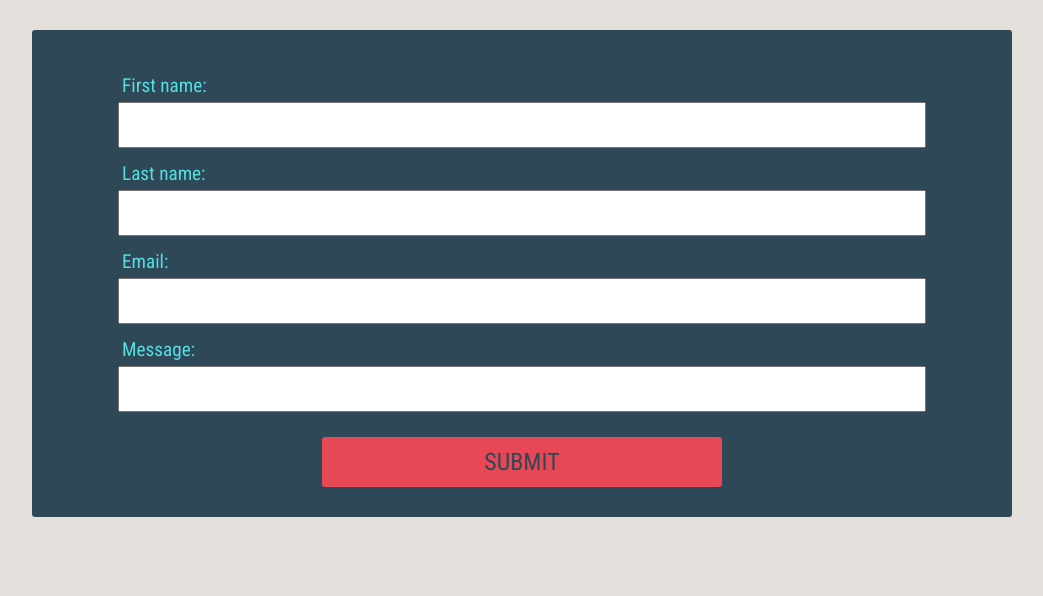
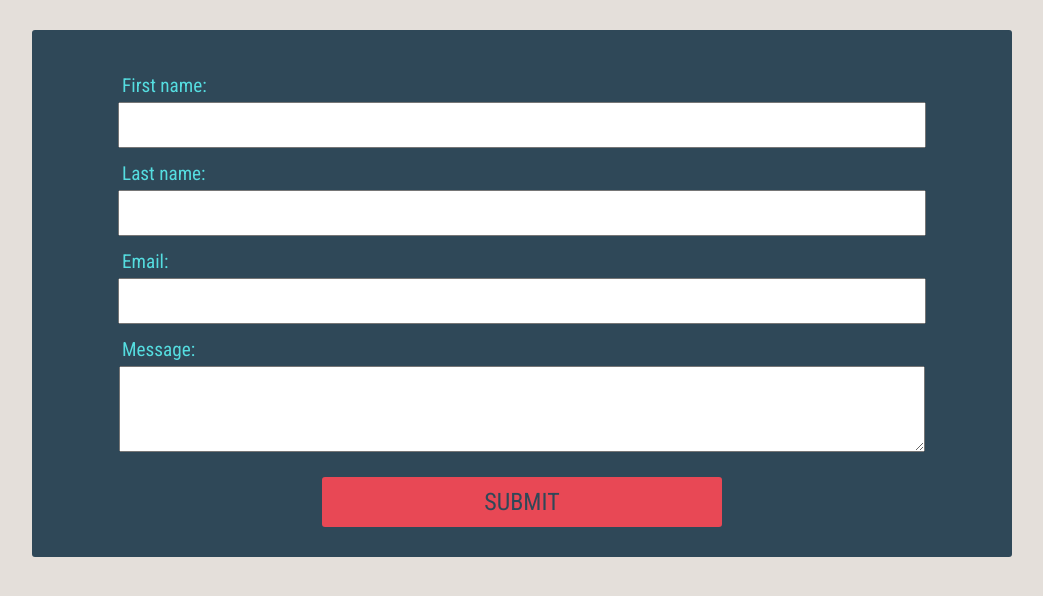
Before and after one commit to kescobar10/hw_listeners_escobar_kenia, a plain HTML site: page index.html in a window 1280 px wide. Shown: the whole page, without its empty margins (118-1161 px from the left). Drawn offline with Linux system fonts and the light colour scheme.

Commit message:
add textarea tag and fix css spacing

```diff
--- a/css/main.css
+++ b/css/main.css
@@ -1,6 +1,7 @@
 body {
     background-color: #e4dfda;
 }
+
 #container {
     margin: auto;
     background-color: #2f4858;
@@ -9,22 +10,31 @@ body {
     padding: 30px 10px;
     margin-top: 30px;
 }
+
 form,
 button {
     font-family: 'Roboto Condensed';
 }
-input {
+
+input,
+textarea {
     width: 800px;
     display: block;
     margin: auto;
     height: 40px;
 }
+
+textarea {
+    height: 80px;
+}
+
 label {
     display: block;
     padding: 15px 0px 5px 80px;
     font-size: 1.2em;
     color: #55dde0;
 }
+
 button {
     display: block;
     background-color: #e84855;
--- a/index.html
+++ b/index.html
@@ -19,7 +19,7 @@
             <label for="email">Email:</label>
             <input type="text" id="email">
             <label for="message">Message:</label>
-            <input type="text" id="message">
+            <textarea type="text" id="message" rows="5"> </textarea>
             <button type="submit" value="Submit">Submit</button>
         </form>
     </div>
```
